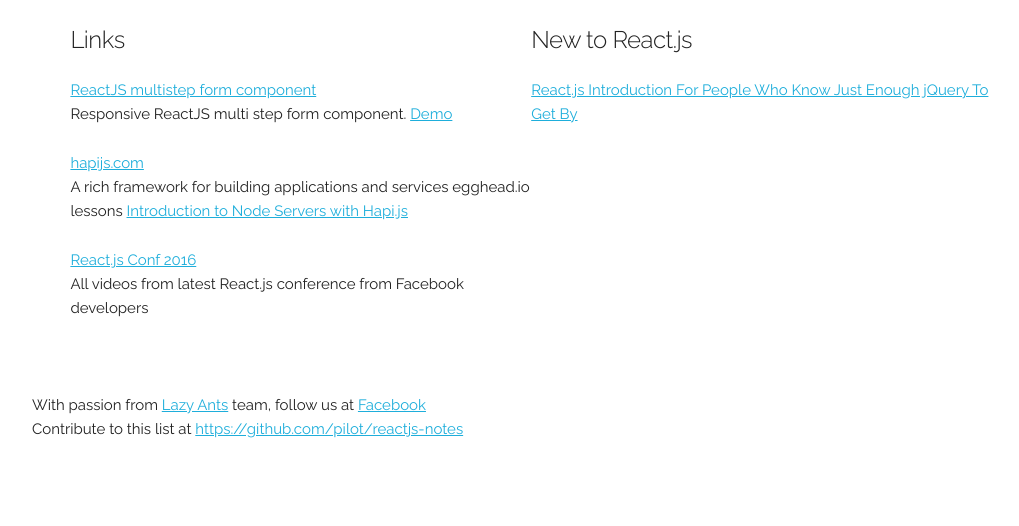
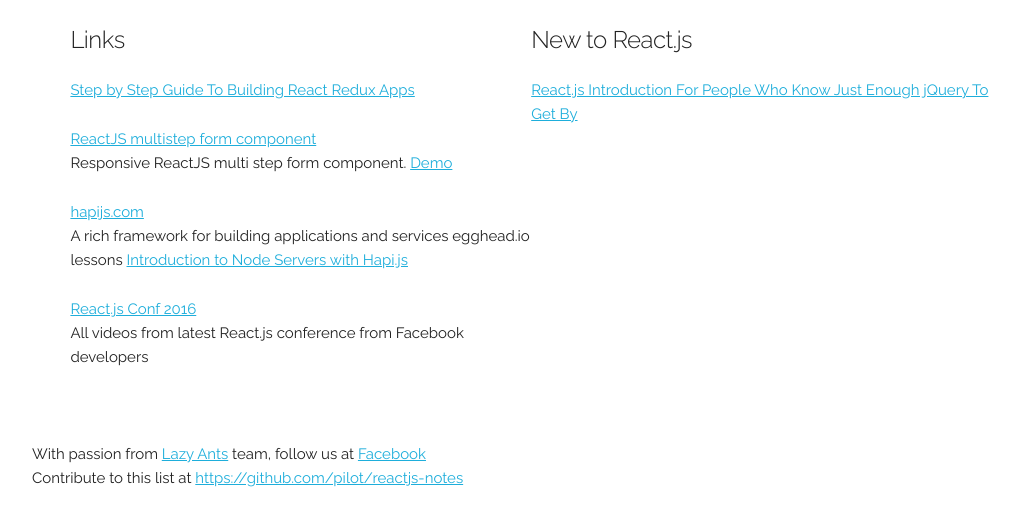
Before and after one commit to pilot/reactjs-notes, a plain HTML site: page index.html in a window 1280 px wide. Shown: the part 200-726 px from the top of the page, without its empty margins (128-1147 px from the left). Drawn offline with Linux system fonts and the light colour scheme.

Commit message:
redux app

```diff
--- a/index.html
+++ b/index.html
@@ -48,6 +48,8 @@
         <!-- PUT HERE YOUR NEW AWESOME LINK, use the code-fish below -->
         <!-- <p><a href="http://"></a></p> -->
 
+        <p><a href="http://https://medium.com/@rajaraodv/step-by-step-guide-to-building-react-redux-apps-using-mocks-48ca0f47f9a#.h39cvygar">Step by Step Guide To Building React Redux Apps</a></p>
+
         <p><a href="https://github.com/Srdjan/react-multistep">ReactJS multistep form component</a><br/>
           Responsive ReactJS multi step form component. <a href="https://dl.dropboxusercontent.com/u/51491957/multistep/index.html">Demo</a></p>
 
```
